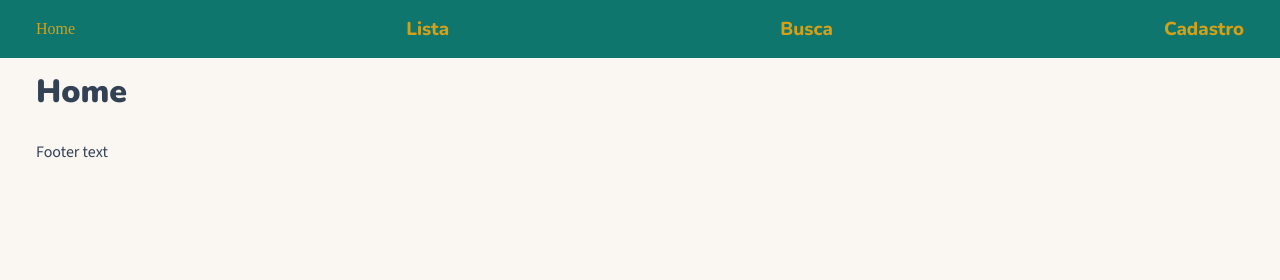
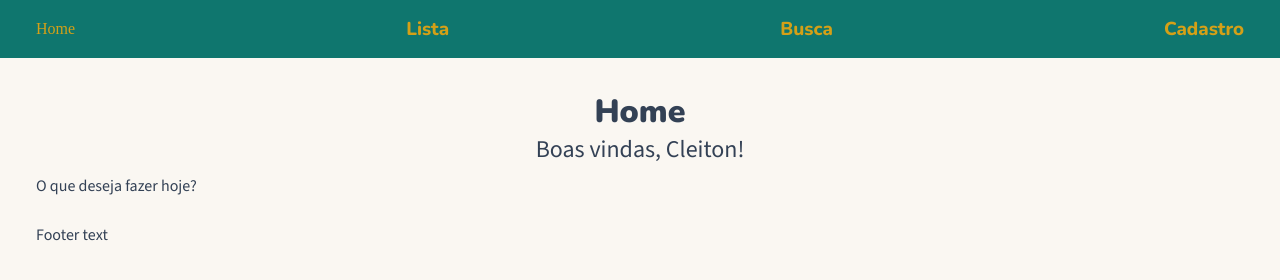
Before and after one commit to Felipe-Caue-SS/HRMasters-n9, an Astro site in the folder hr-masters/: page /interno in a window 1280 px wide. Built offline with nearby package versions, Linux system fonts and the light colour scheme; Astro itself is replaced by a stand-in of ours.

Commit message:
Enhance homepage with user greeting and styles
Added user information and welcome message to the homepage.

```diff
--- a/hr-masters/src/pages/interno/index.astro
+++ b/hr-masters/src/pages/interno/index.astro
@@ -1,7 +1,38 @@
 ---
 import InternoLayout from "../../layouts/InternoLayout.astro";
+
+const usuario = {
+    nome: "Cleiton",
+    empresa: "Cleitinho Corp",
+    cargo: "CEO",
+    salario: 69000000,
+    status: "ativo",
+}
 ---
 
 <InternoLayout titulo="Home" descricao="homepage dos funcionarios da hr masters">
     <h1>Home</h1>
+    <p id="boas-vindas">Boas vindas, {usuario.nome}!</p>
+    <p>O que deseja fazer hoje?</p>
 </InternoLayout>
+
+
+<style>
+
+h1 {
+    text-align: center;
+    margin-top: 20px;
+}
+
+p {
+    margin-top: 10px;
+}
+
+#boas-vindas {
+    margin: 0;
+    font-weight: 500;
+    text-align: center;
+    font-size: 1.5rem;
+}
+
+</style>
```
